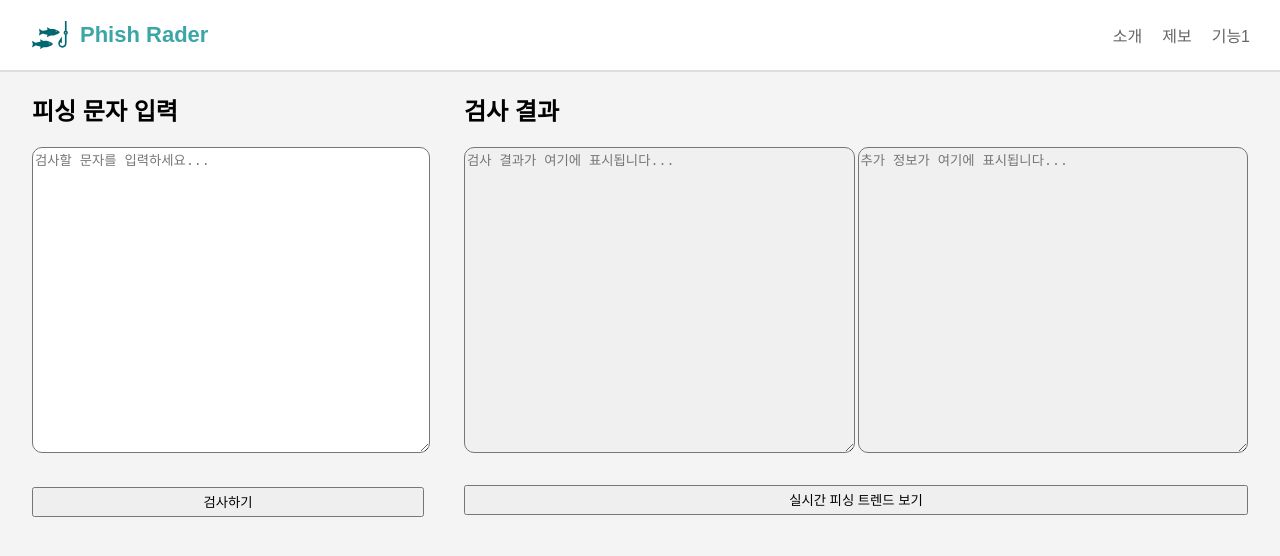
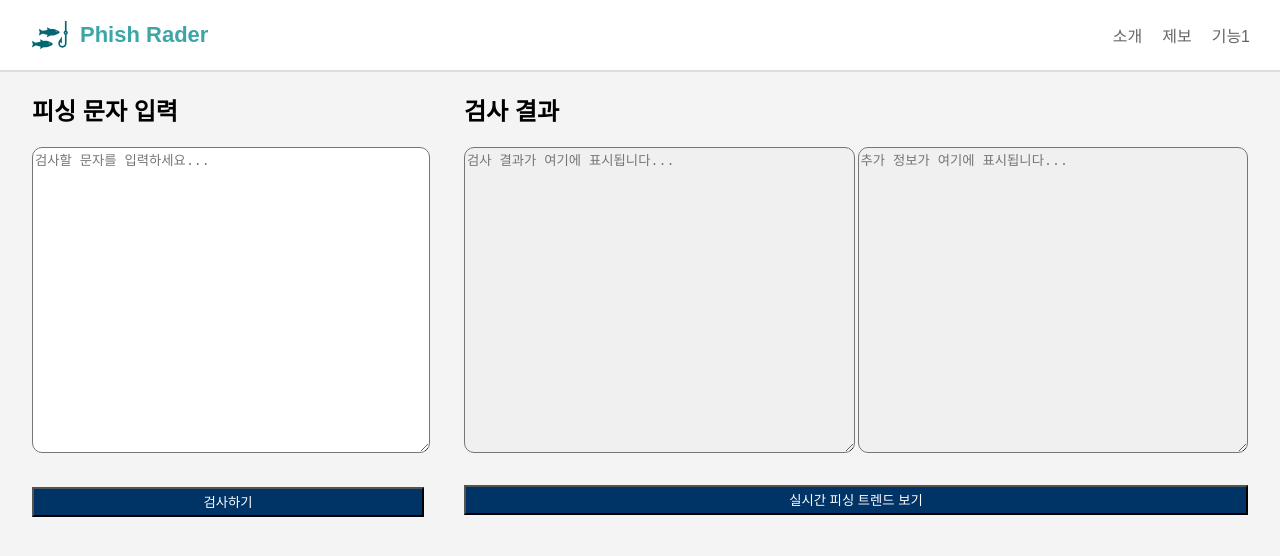
Before and after one commit to oneusesol/mirae, a React (Create React App) app in the folder web/: page /ai-check in a window 1280 px wide. Shown: the top 556 px of the page. Built offline with nearby package versions, Linux system fonts and the light colour scheme; a web font is replaced by a local one.

Commit message:
메시지 입력

```diff
--- a/web/src/pages/AiCheck.js
+++ b/web/src/pages/AiCheck.js
@@ -8,7 +8,7 @@ function AiCheck() {
         <h2>피싱 문자 입력</h2>
         <textarea className="input-box" style={{ width: "100%", height: "300px", borderRadius: "10px" }} placeholder="검사할 문자를 입력하세요..."></textarea>
         <br />
-        <button className="check-btn" style={{ width: "100%", marginTop: "30px", height: "30px" }}>검사하기</button>
+        <button className="check-btn" style={{ width: "100%", marginTop: "30px", height: "30px", backgroundColor: "#003366", color: "white" }}>검사하기</button>
       </div>
 
       <div style={{ flex: 2 }}>
@@ -18,7 +18,7 @@ function AiCheck() {
           <textarea className="resale-box result-box" style={{ width: "100%", height: "300px", backgroundColor: "#f0f0f0", borderRadius: "10px" }} readOnly placeholder="추가 정보가 여기에 표시됩니다..."></textarea>
         </div>
         <br />
-        <button className="trend-btn" style={{ width: "100%", marginTop: "14px", height: "30px" }}>실시간 피싱 트렌드 보기</button>
+        <button className="trend-btn" style={{ width: "100%", marginTop: "14px", height: "30px", backgroundColor: "#003366", color: "white" }}>실시간 피싱 트렌드 보기</button>
       </div>
     </div>
   );
```
